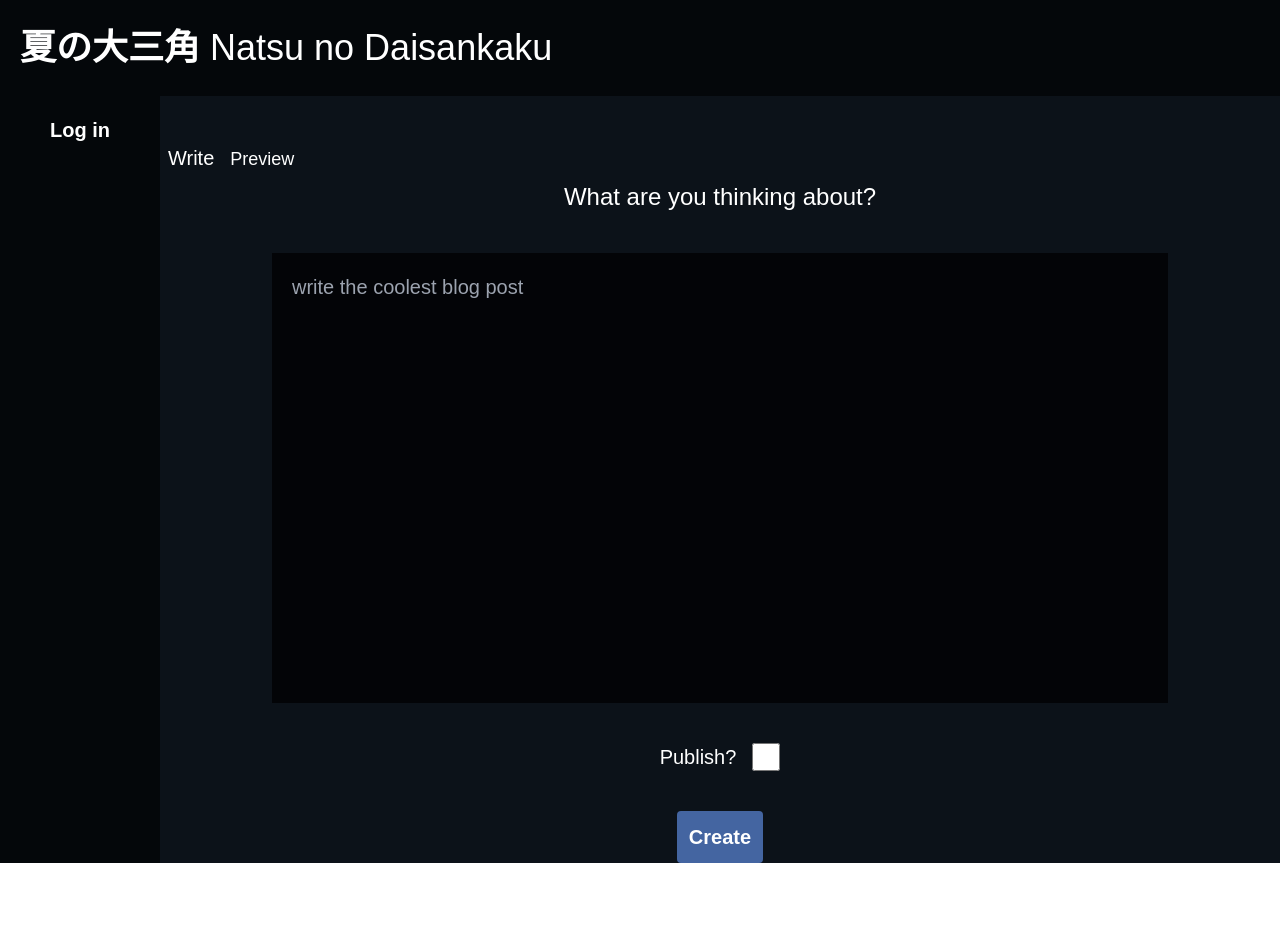
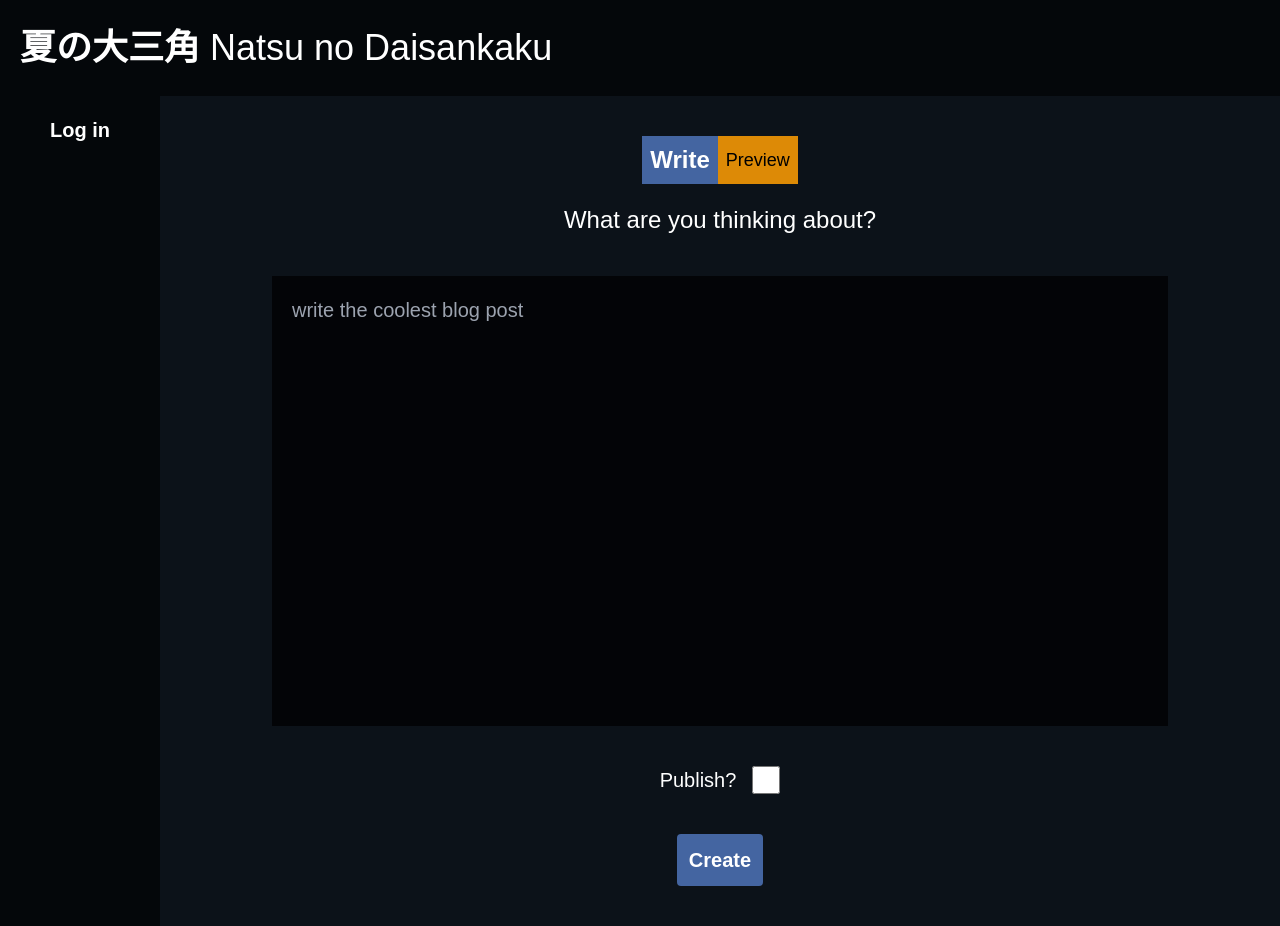
Before and after one commit to kuromika/nnd-frontend-admin, a Next.js app: page /posts/create in a window 1280 px wide. Before the commit the page ends 863 px from the top, so only its background shows below. Built offline with nearby package versions, Linux system fonts and the light colour scheme; a web font is replaced by a local one.

Commit message:
Allow switching modes

```diff
--- a/src/components/switch-button.tsx
+++ b/src/components/switch-button.tsx
@@ -9,8 +9,10 @@ export const SwitchButton = (props: {
     <button
       type="button"
       className={clsx(
-        "p-2 text-white",
-        props.selected ? "text-xl text-black" : "text-lg"
+        "p-2",
+        props.selected
+          ? "text-2xl font-bold bg-[#4465A1] text-white"
+          : "text-lg bg-[#DD8A06] text-black"
       )}
       onClick={props.handleClick}
     >
--- a/src/pages/posts/create.tsx
+++ b/src/pages/posts/create.tsx
@@ -1,4 +1,5 @@
 import { SwitchButton } from "@/components/switch-button";
+import { MarkdownPreview } from "@/features/create-post/markdown-preview";
 import { PostForm } from "@/features/create-post/post-form";
 import { useState } from "react";
 
@@ -10,23 +11,33 @@ enum modes {
 const CreatePost = () => {
   const [mode, setMode] = useState(modes.write);
 
-  const switchMode = () => {
-    setMode((prev) => (prev === modes.write ? modes.preview : modes.write));
+  const setWriteMode = () => {
+    setMode(modes.write);
+  };
+
+  const setPreviewMode = () => {
+    setMode(modes.preview);
   };
 
   return (
-    <section className="pt-10">
+    <section className="flex flex-col pt-10 pb-10">
+      <div className="flex justify-center mb-5">
         <SwitchButton
           selected={mode === modes.write}
           text="Write"
-        handleClick={switchMode}
+          handleClick={setWriteMode}
         ></SwitchButton>
         <SwitchButton
           selected={mode === modes.preview}
           text="Preview"
-        handleClick={switchMode}
+          handleClick={setPreviewMode}
         ></SwitchButton>
+      </div>
+      {mode === modes.write ? (
         <PostForm></PostForm>
+      ) : (
+        <MarkdownPreview></MarkdownPreview>
+      )}
     </section>
   );
 };
```
Lines whose indentation alone changed are shown as unchanged.
